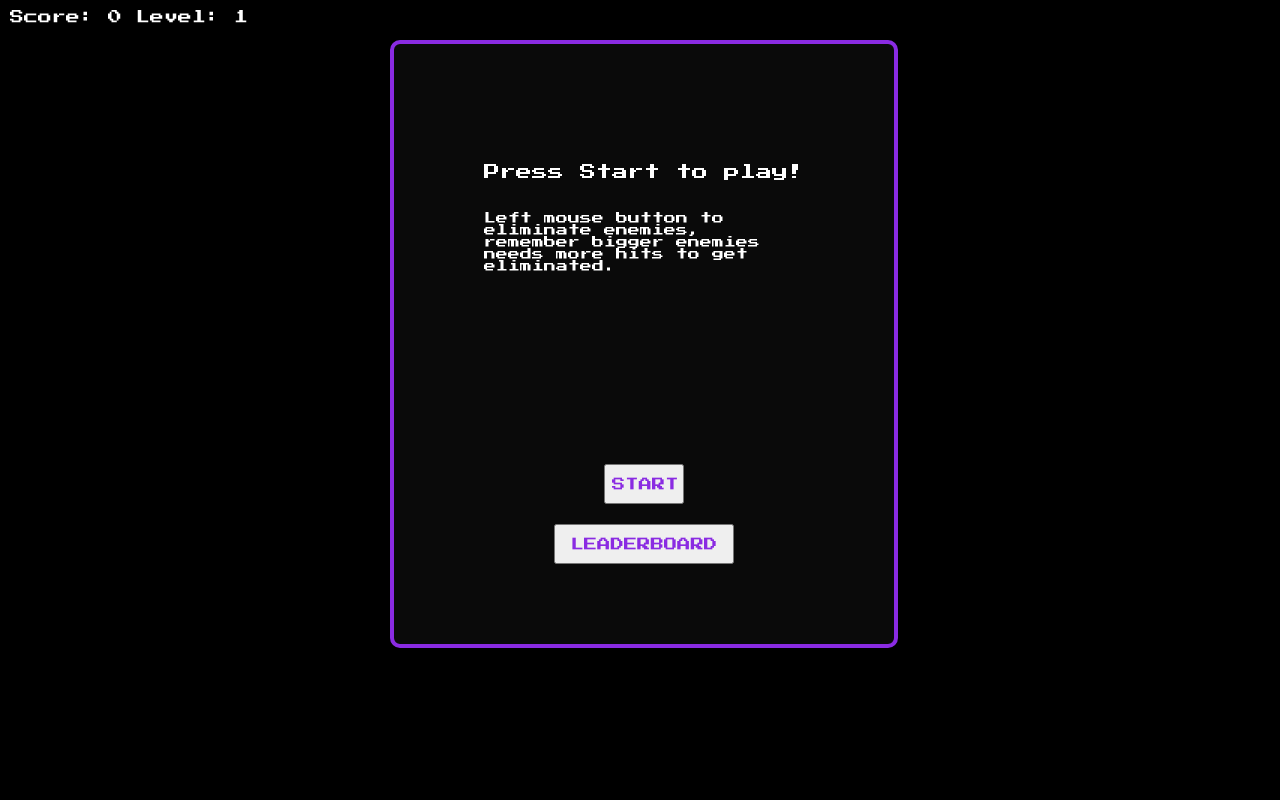
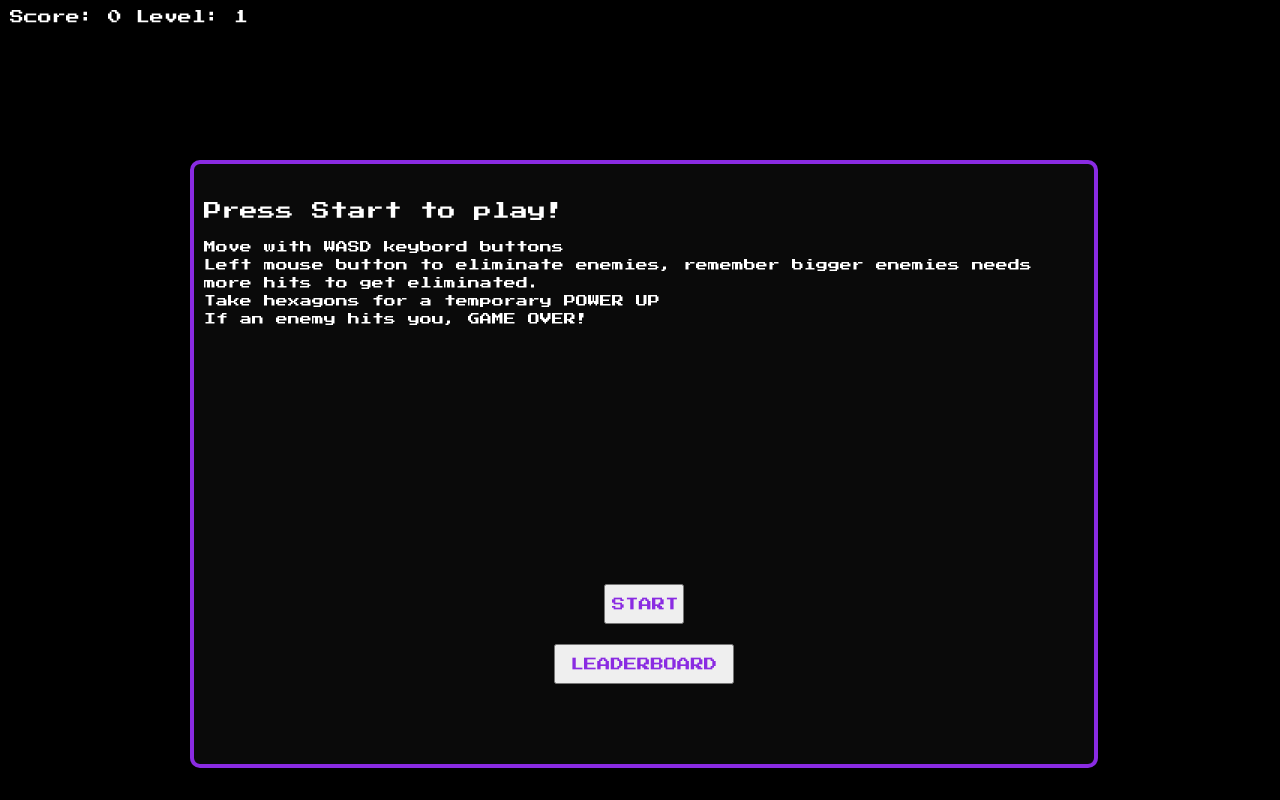
Before and after one commit to alfox10/shootem, a plain HTML site: page index.html in a window 1280 px wide. Drawn offline with Linux system fonts and the light colour scheme.

Commit message:
starting redesign info box

```diff
--- a/css/main.css
+++ b/css/main.css
@@ -19,28 +19,35 @@
 
 .startBox {
     background: rgb(10, 10, 10);
-    width: 500px;
+    width: 900px;
     height: 600px;
     position: absolute;
     top: 20%;
     left: 50%;
-    margin: -120px 0 0 -250px;
+    margin: 0 0 0 0;
     border: 4px solid #8A2BE2;
     border-radius: 10px;
+    transform: translateX(-450px);
 }
 
 #textInfo{
     font-size: 12px;
+    line-height: 1.5;
+}
+
+#titleInfo{
+    font-size: 18px;
+    line-height: 3;
 }
 
 .labelStart {
     position: absolute;
     left: 50%;
-    top: 20%;
+    top: 20px;
     transform: translateY(-50%);
     transform: translateX(-50%);
     height: 450px;
-    width: 320px;
+    width: 880px;
 }
 
 .startButton {
--- a/index.html
+++ b/index.html
@@ -14,9 +14,11 @@
                 id="level">1</span></div>
         <div class="startBox">
             <div class="labelStart">
-                <span>Press Start to play!</span><br><br><br>
-                <span id="textInfo">Left mouse button to eliminate enemies, remember bigger enemies needs more hits to get eliminated.
-                </span>
+                <p id="titleInfo">Press Start to play!</p>
+                <p id="textInfo">Move with WASD keybord buttons</p>
+                <p id="textInfo">Left mouse button to eliminate enemies, remember bigger enemies needs more hits to get eliminated.</p>
+                <p id="textInfo">Take hexagons for a temporary POWER UP</p>
+                <p id="textInfo">If an enemy hits you, GAME OVER!</p>
             </div>
             <button class="startButton" onclick="start()">START</button>
             <button class="lbButton" onclick="showLB()">LEADERBOARD</button>
```
